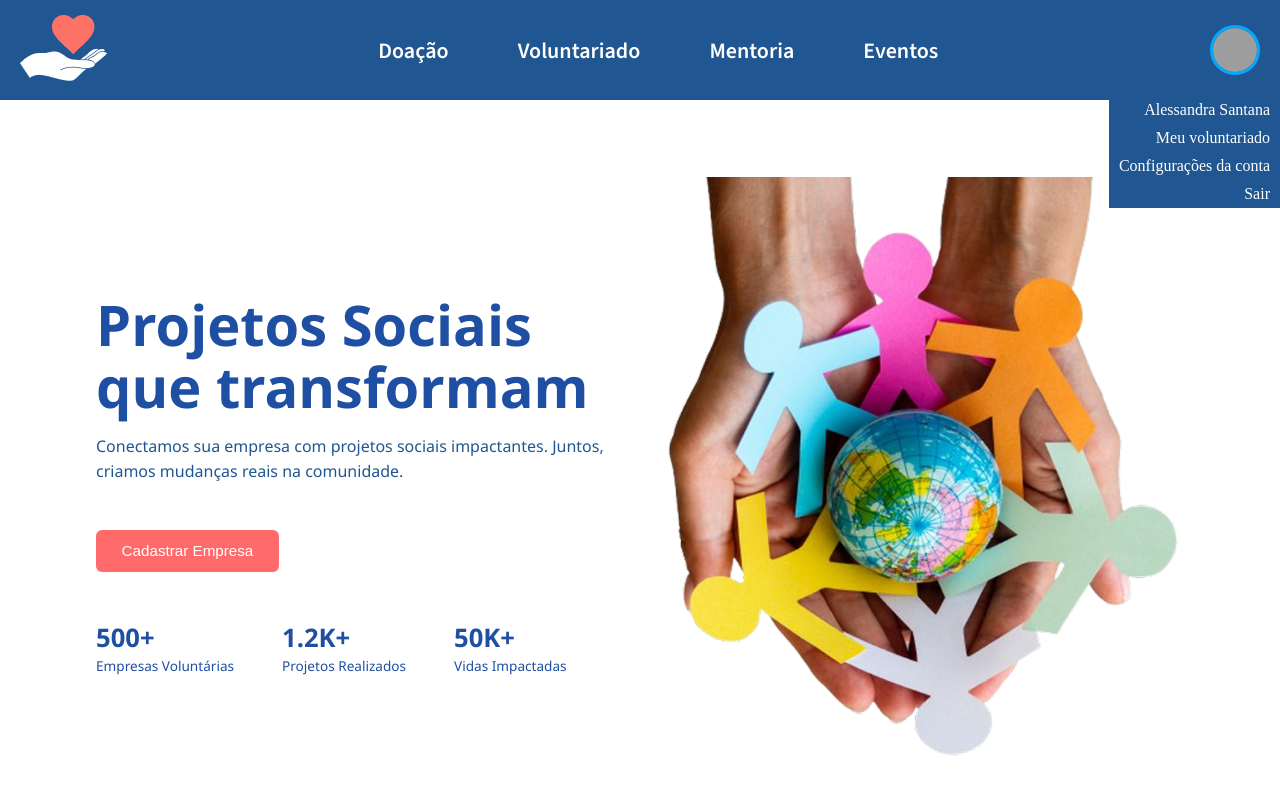
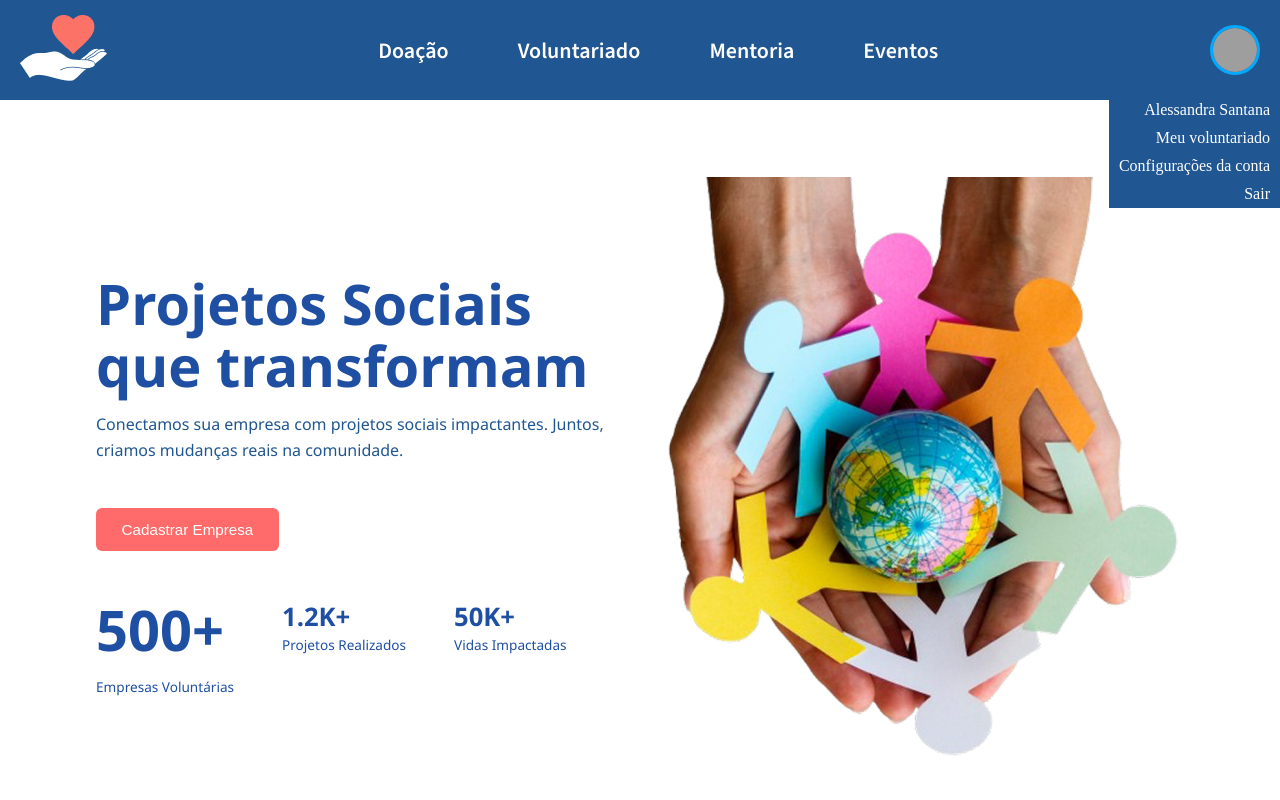
Before and after one commit to DevAlessandra/ProjetoSocial, a React (Vite) app: page / in a window 1280 px wide. Shown: the top 800 px of the page. Built offline with nearby package versions, Linux system fonts and the light colour scheme; grey boxes are pictures that could not be loaded.

Commit message:
import de imagens

```diff
--- a/src/pages/paginaInicial/PaginaInicial.jsx
+++ b/src/pages/paginaInicial/PaginaInicial.jsx
@@ -17,7 +17,7 @@ const PaginaInicial = () => {
 
        <div className={styles.quantidades}>
             <div className={styles.qtdEmpresas}>
-                <h3>500+</h3>
+                <h2>500+</h2>
                 <p>Empresas Voluntárias</p>
             </div>
             <div className={styles.qtdRealizados}>
```
